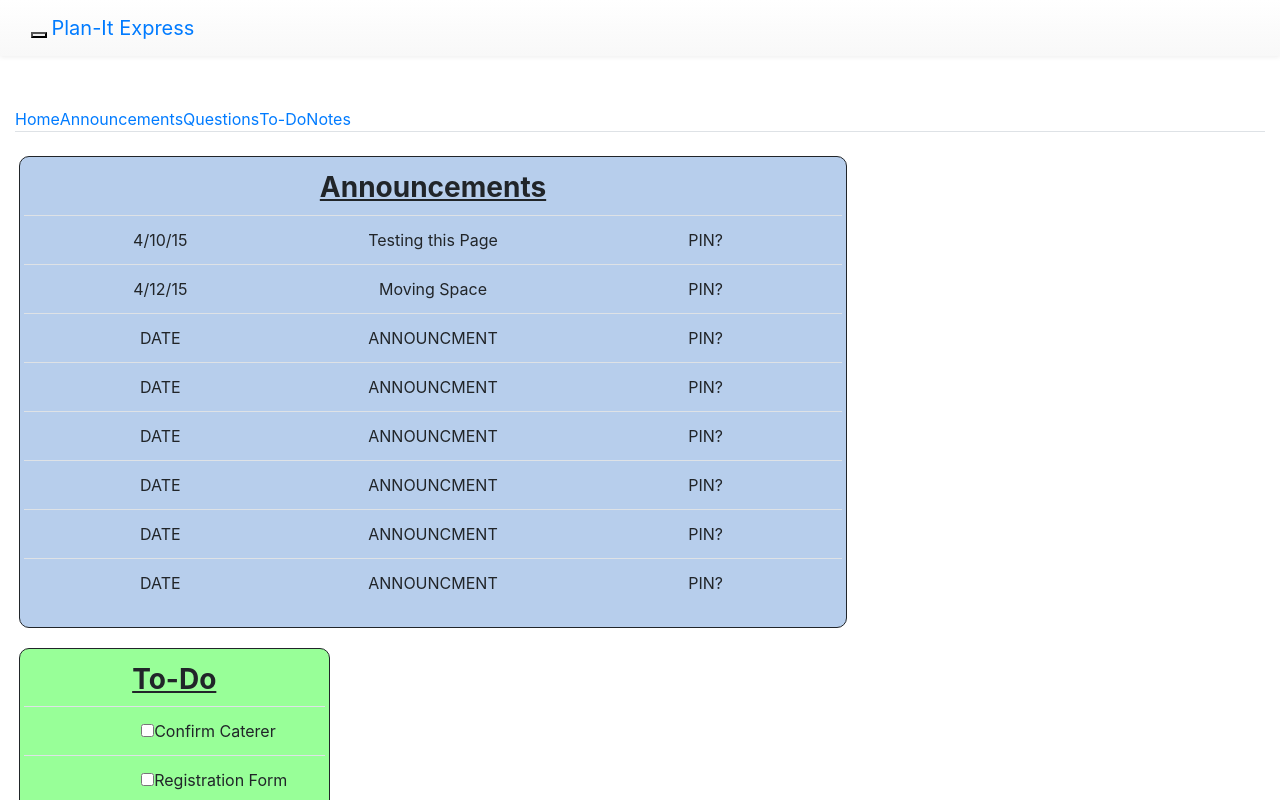
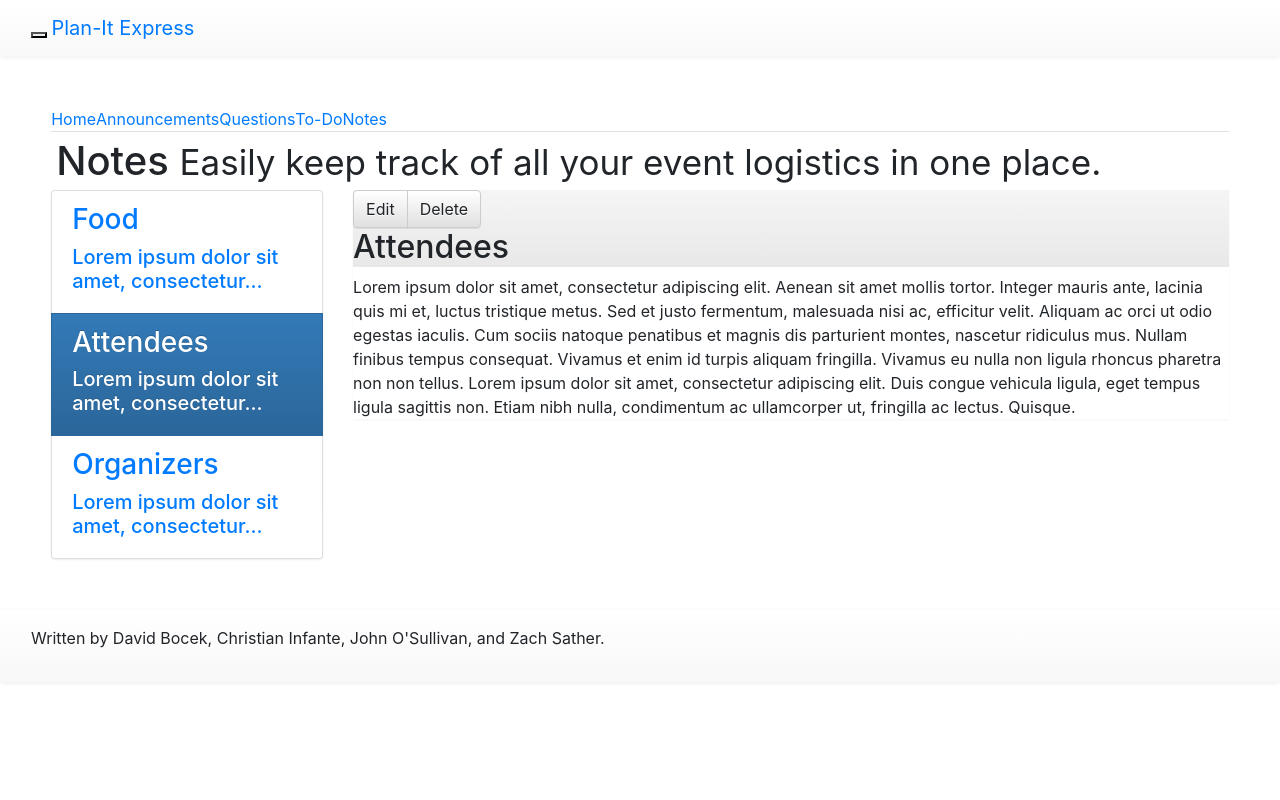
Before and after one commit to john-osullivan/plan-it-express, a plain HTML site: page index.html in a window 1280 px wide. Both pictures are taken after a click on the link "Notes". Shown: the top 800 px of the page. Drawn offline with nearby package versions, Linux system fonts and the light colour scheme.

Commit message:
Edited some CSS which was leaking and modifying different templates.  Got my notes screen working and pretty by figuring out how Nunjucks works out template contexts.

```diff
--- a/css/plan-it-styles.css
+++ b/css/plan-it-styles.css
@@ -1,6 +1,5 @@
 .page-content{
-    margin-top: 4%;
-    margin-bottom:4%;
+    padding:4%
 }
 
 
@@ -91,7 +90,7 @@ table tr{
 	text-align: center;
 }
 
-h3{
+.home-heading{
 	margin: 10px;
 	font-weight: bold;
 	text-decoration: underline;
@@ -108,15 +107,3 @@ h1{
 	text-align: left;
 
 }
-
-#announcementsTable tr:hover{
-	background-color: #ccc;
-}
-
-#questionsTable tr:hover{
-	background-color: #ccc;
-}
-
-#notesTable tr:hover{
-	background-color: #ccc;
-}
--- a/plan-it.js
+++ b/plan-it.js
@@ -1,5 +1,17 @@
-
-var activeNote;
+var notes = [{
+    id:1,
+    title:"Food",
+    text:"Lorem ipsum dolor sit amet, consectetur adipiscing elit. Aenean sit amet mollis tortor. Integer mauris ante, lacinia quis mi et, luctus tristique metus. Sed et justo fermentum, malesuada nisi ac, efficitur velit. Aliquam ac orci ut odio egestas iaculis. Cum sociis natoque penatibus et magnis dis parturient montes, nascetur ridiculus mus. Nullam finibus tempus consequat. Vivamus et enim id turpis aliquam fringilla. Vivamus eu nulla non ligula rhoncus pharetra non non tellus. Lorem ipsum dolor sit amet, consectetur adipiscing elit. Duis congue vehicula ligula, eget tempus ligula sagittis non. Etiam nibh nulla, condimentum ac ullamcorper ut, fringilla ac lectus. Quisque."
+}, {
+    id:2,
+    title:"Attendees",
+    text:"Lorem ipsum dolor sit amet, consectetur adipiscing elit. Aenean sit amet mollis tortor. Integer mauris ante, lacinia quis mi et, luctus tristique metus. Sed et justo fermentum, malesuada nisi ac, efficitur velit. Aliquam ac orci ut odio egestas iaculis. Cum sociis natoque penatibus et magnis dis parturient montes, nascetur ridiculus mus. Nullam finibus tempus consequat. Vivamus et enim id turpis aliquam fringilla. Vivamus eu nulla non ligula rhoncus pharetra non non tellus. Lorem ipsum dolor sit amet, consectetur adipiscing elit. Duis congue vehicula ligula, eget tempus ligula sagittis non. Etiam nibh nulla, condimentum ac ullamcorper ut, fringilla ac lectus. Quisque."
+}, {
+    id:3,
+    title:"Organizers",
+    text:"Lorem ipsum dolor sit amet, consectetur adipiscing elit. Aenean sit amet mollis tortor. Integer mauris ante, lacinia quis mi et, luctus tristique metus. Sed et justo fermentum, malesuada nisi ac, efficitur velit. Aliquam ac orci ut odio egestas iaculis. Cum sociis natoque penatibus et magnis dis parturient montes, nascetur ridiculus mus. Nullam finibus tempus consequat. Vivamus et enim id turpis aliquam fringilla. Vivamus eu nulla non ligula rhoncus pharetra non non tellus. Lorem ipsum dolor sit amet, consectetur adipiscing elit. Duis congue vehicula ligula, eget tempus ligula sagittis non. Etiam nibh nulla, condimentum ac ullamcorper ut, fringilla ac lectus. Quisque."
+}];
+var activeNote = notes[1];
 var activeQuestion;
 var activeToDo;
 var activeAnnouncement;
@@ -23,36 +35,17 @@ var loadQuestions = function(){
     loadPage(questions);
 };
 
-var loadNotes = function(){
-    var notes = nunjucks.render('notes.html');
-    loadPage(notes);
-};
+
 
 var loadTodos = function(){
     var todos = nunjucks.render('todos.html');
     loadPage(todos);
 };
 
-// Code related to the Notes screen.
-var notes = [{
-    'id':1,
-    'title':"Food",
-    'text':"Lorem ipsum dolor sit amet, consectetur adipiscing elit. Aenean sit amet mollis tortor. Integer mauris ante, lacinia quis mi et, luctus tristique metus. Sed et justo fermentum, malesuada nisi ac, efficitur velit. Aliquam ac orci ut odio egestas iaculis. Cum sociis natoque penatibus et magnis dis parturient montes, nascetur ridiculus mus. Nullam finibus tempus consequat. Vivamus et enim id turpis aliquam fringilla. Vivamus eu nulla non ligula rhoncus pharetra non non tellus. Lorem ipsum dolor sit amet, consectetur adipiscing elit. Duis congue vehicula ligula, eget tempus ligula sagittis non. Etiam nibh nulla, condimentum ac ullamcorper ut, fringilla ac lectus. Quisque."
-}, {
-    'id':2,
-    'title':"Attendees",
-    'text':"Lorem ipsum dolor sit amet, consectetur adipiscing elit. Aenean sit amet mollis tortor. Integer mauris ante, lacinia quis mi et, luctus tristique metus. Sed et justo fermentum, malesuada nisi ac, efficitur velit. Aliquam ac orci ut odio egestas iaculis. Cum sociis natoque penatibus et magnis dis parturient montes, nascetur ridiculus mus. Nullam finibus tempus consequat. Vivamus et enim id turpis aliquam fringilla. Vivamus eu nulla non ligula rhoncus pharetra non non tellus. Lorem ipsum dolor sit amet, consectetur adipiscing elit. Duis congue vehicula ligula, eget tempus ligula sagittis non. Etiam nibh nulla, condimentum ac ullamcorper ut, fringilla ac lectus. Quisque."
-}, {
-    'id':3,
-    'title':"Organizers",
-    'text':"Lorem ipsum dolor sit amet, consectetur adipiscing elit. Aenean sit amet mollis tortor. Integer mauris ante, lacinia quis mi et, luctus tristique metus. Sed et justo fermentum, malesuada nisi ac, efficitur velit. Aliquam ac orci ut odio egestas iaculis. Cum sociis natoque penatibus et magnis dis parturient montes, nascetur ridiculus mus. Nullam finibus tempus consequat. Vivamus et enim id turpis aliquam fringilla. Vivamus eu nulla non ligula rhoncus pharetra non non tellus. Lorem ipsum dolor sit amet, consectetur adipiscing elit. Duis congue vehicula ligula, eget tempus ligula sagittis non. Etiam nibh nulla, condimentum ac ullamcorper ut, fringilla ac lectus. Quisque."
-}];
 
 var isActiveNote = function(noteID){
-    return noteID === activeNote;
-};
-
-
+        return noteID === activeNote.id;
+    };
 
 var createNote = function(title, text){
     var newID = notes.length + 1;
@@ -60,3 +53,13 @@ var createNote = function(title, text){
     notes.push(newNote);
     return newNote;
 };
+
+var loadNotes = function(){
+    var notesTemplate = nunjucks.render('notes.html', {
+        notes:notes,
+        test:"I am a test string!",
+        isActiveNote:isActiveNote,
+        activeNote:activeNote
+    });
+    loadPage(notesTemplate);
+};
--- a/templates/home.html
+++ b/templates/home.html
@@ -27,7 +27,7 @@
 <div class="contents">
 <div class="col-md-8 announcements" style="background-color:#B7CEEC">
 	<div class="accouncements-data">
-        <h3>Announcements</h3>
+        <h3 class="home-heading">Announcements</h3>
          <table id="announcementsTable" class="table table-hover" style="width:100%">
           <tr>
             <td>4/10/15</td>
@@ -74,7 +74,7 @@
 </div>
 <div class="col-md-3 col-md-offset-1 to-do" style="background-color:#98FF98">
 	<div class="to-do-data">
-        <h3>To-Do</h3>
+        <h3 class="home-heading">To-Do</h3>
             <table id="toDoTable" class="table table-hover" style="width:100%">
             <tr class="todo">
                 <td><input type="checkbox">Confirm Caterer</td>
@@ -94,7 +94,7 @@
 </div>
 <div class="col-md-8 questions"  style="background-color:#FCDFFF">
 	<div class="question-data">
-        <h3>Questions</h3>
+        <h3 class="home-heading">Questions</h3>
              <table id= "questionsTable" class="table table-hover" style="width:100%">
               <tr>
                 <td>DATE</td>
@@ -141,7 +141,7 @@
 </div>
 <div class="col-md-3 col-md-offset-1 notes" style="background-color:#FFE5B4">
 	<div class="note-data">
-        <h3>Notes</h3>
+        <h3 class="home-heading">Notes</h3>
         <table id="notesTable" class="table table-hover" style="width:100%">
             <tr>
                 <td>ORGANIZERS</td>
@@ -156,5 +156,6 @@
           </table>
     </div>
 </div>
+</div>
 
 {% endblock %}
--- a/templates/notes.html
+++ b/templates/notes.html
@@ -2,17 +2,25 @@
 
 {% block content %}
 
+
+
+<script>
+
+
+    var activeNote = notes[1];
+    console.log(activeNote);
+    console.log("Here is the notes thing: ",notes);
+</script>
+
 {% include "menu.html" %}
 
-{{ menu("notes") }}
-
-<script>
-    console.log("Is this thing even running?");
-</script>
+{{ menu('notes') }}
 
 <!-- This part makes the title row and explains how the editor works. -->
 <div class="row">
-    <h1>Notes</h1>
+    <div class="col-md-12 page-header">
+        <h1>Notes <small>Easily keep track of all your event logistics in one place.</small></h1>
+    </div>
 </div>
 
 <!-- This part makes all the page content. -->
@@ -21,17 +29,18 @@
     <!-- This column is for the list view of all notes. -->
     <div class="col-md-3">
         <div class="list-group noteList">
+
             {% for note in notes %}
 
             {% if isActiveNote(note.id) %}
             <a href="#" class="list-group-item active">
                 <h3 class="list-group-item-heading">{{ note.title }}</h3>
-                    <p class="list-group-item-text">{{ note.text | truncate(42) }}</p>
+                <h5 class="list-group-item-text">{{ note.text | truncate(42) }}</h5>
             </a>
             {% else %}
             <a href="#" class="list-group-item">
                 <h3 class="list-group-item-heading">{{ note.title }}</h3>
-                    <p class="list-group-item-text">{{ note.text | truncate(42) }}</p>
+                <h5 class="list-group-item-text">{{ note.text | truncate(42) }}</h5>
             </a>
             {% endif %}
 
@@ -40,18 +49,19 @@
     </div>
 
     <!-- This column is for the detail view of one note. -->
-    <div class="col-md-9 noteDetail panel-default">
+    <div class="col-md-9">
+        <div class="panel panel-default noteDetail">
             <div class="panel-heading">
-            <div class="bnt-group pull-right">
-                <a href="#" class="btn btn-default btn-sm">Edit</a>
-                <a href="#" class="btn btn-default btn-sm">Delete</a>
+                <div class="btn-group pull-right">
+                    <a href="#" class="btn btn-default">Edit</a>
+                    <a href="#" class="btn btn-default">Delete</a>
                 </div>
-            <h2>{{ note.title | title}}</h2>
+                <h2>{{ activeNote.title}}</h2>
             </div>
             <div class="panel-body">
-            {{ note.text }}
+                {{ activeNote.text }}
             </div>
-
+        </div>
     </div>
 
 </div>
```
Also changed, not shown: templates/menu.html (+0 -4 lines), js/nunjucks.js. Lines whose indentation alone changed are shown as unchanged.
